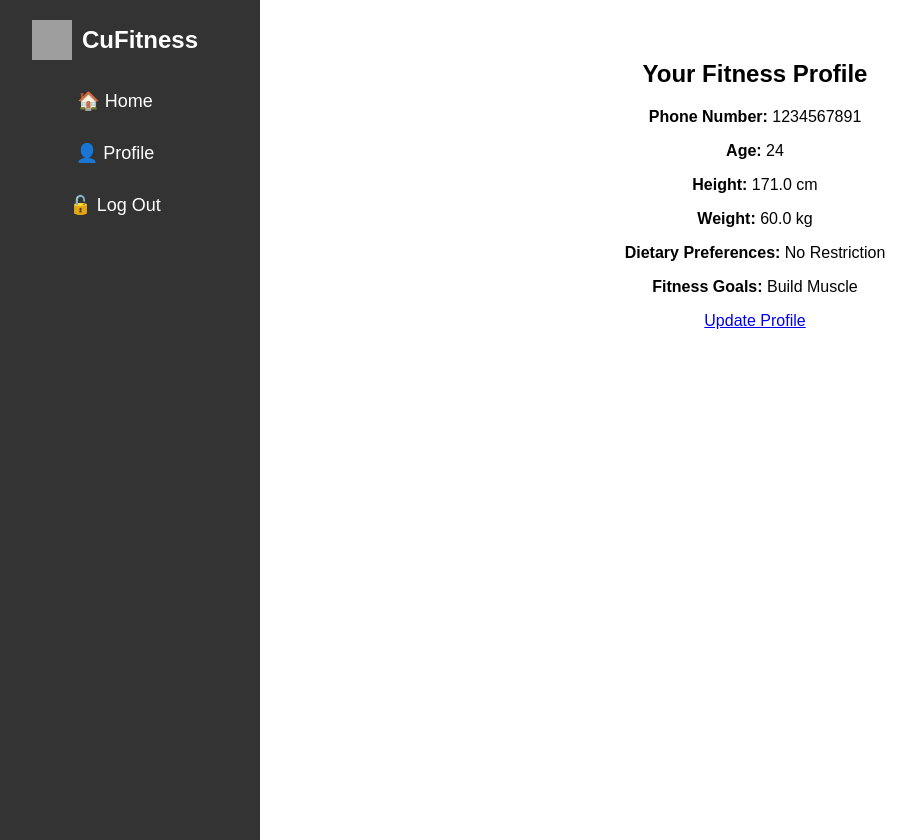
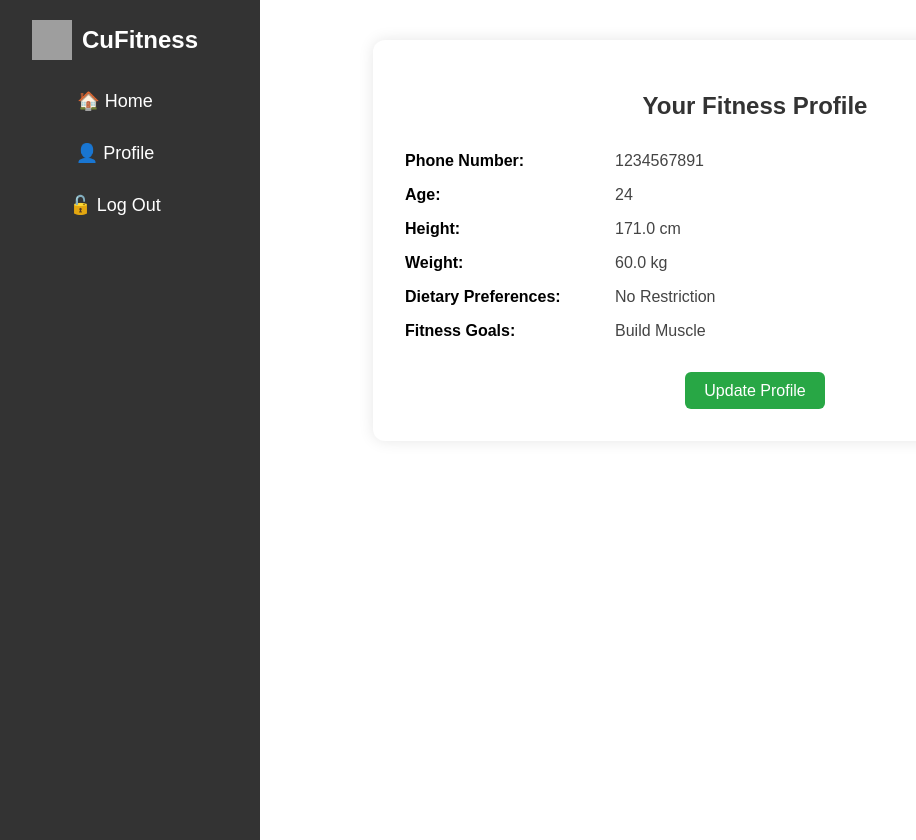
Before and after one commit to BharadwajCU-18/CU-Fitness, a Django app: template profiles/templates/profiles/profile.html in a window 1280 px wide. Shown: the whole page, without its empty margins (30-946 px from the left). Run offline with Django 5.2, Linux system fonts and the light colour scheme; the template is opened without the code that fills it: values that come from a table or form of the project are taken from there, others are empty; data comes from the database, SQL or seed files in the repository; both versions use the stored data as it was after the commit; grey boxes are pictures that could not be loaded.

Commit message:
Fixed bugs in workout plans and added css to profile,fitness progress page

```diff
--- a/profiles/templates/profiles/profile.html
+++ b/profiles/templates/profiles/profile.html
@@ -1,4 +1,64 @@
 {% extends 'base.html' %}
+
+{% block extra_css %}
+<style>
+  .container {
+    max-width: 700px;
+    margin: auto;
+    background-color: #fff;
+    padding: 2rem;
+    border-radius: 12px;
+    box-shadow: 0 0 15px rgba(0, 0, 0, 0.1);
+  }
+
+  h2 {
+    text-align: center;
+    color: #333;
+    margin-bottom: 2rem;
+  }
+
+  .profile-section {
+    display: flex;
+    flex-direction: column;
+    gap: 1rem;
+  }
+
+  .profile-row {
+    display: flex;
+    align-items: center;
+  }
+
+  .profile-label {
+    width: 200px;
+    font-weight: bold;
+    text-align: left;
+    margin-right: 10px;
+  }
+
+  .profile-value {
+    flex: 1;
+    text-align: left;
+    color: #444;
+  }
+
+  .btn-primary {
+    display: inline-block;
+    padding: 0.6rem 1.2rem;
+    background-color: #28a745; /* Green */
+    color: white;
+    border: none;
+    border-radius: 6px;
+    text-decoration: none;
+    cursor: pointer;
+    transition: background-color 0.3s ease;
+    margin-top: 2rem;
+  }
+
+  .btn-primary:hover {
+    background-color: #218838; /* Darker green */
+  }
+</style>
+{% endblock %}
 
 {% block content %}
 <div class="container">
@@ -6,17 +66,34 @@
 
   {% if fitness_profile %}
     <div class="profile-section">
-            <p><strong>Phone Number:</strong> {{ fitness_profile.phone_number|default:"Not provided" }}</p>
-            <p><strong>Age:</strong> {{ fitness_profile.age|default:"Not provided" }}</p>
-            <p><strong>Height:</strong> {{ fitness_profile.height|default:"Not provided" }} cm</p>
-            <p><strong>Weight:</strong> {{ fitness_profile.weight|default:"Not provided" }} kg</p>
-            <p><strong>Dietary Preferences:</strong> {{ fitness_profile.dietary_preferences|default:"Not provided" }}</p>
-            <p><strong>Fitness Goals:</strong> {{ fitness_profile.fitness_goals|default:"Not provided" }}</p>
+      <div class="profile-row">
+        <div class="profile-label">Phone Number:</div>
+        <div class="profile-value">{{ fitness_profile.phone_number|default:"Not provided" }}</div>
       </div>
-        <a href="{% url 'update_fitness_profile' %}" class="btn btn-primary">Update Profile</a>
-
+      <div class="profile-row">
+        <div class="profile-label">Age:</div>
+        <div class="profile-value">{{ fitness_profile.age|default:"Not provided" }}</div>
+      </div>
+      <div class="profile-row">
+        <div class="profile-label">Height:</div>
+        <div class="profile-value">{{ fitness_profile.height|default:"Not provided" }} cm</div>
+      </div>
+      <div class="profile-row">
+        <div class="profile-label">Weight:</div>
+        <div class="profile-value">{{ fitness_profile.weight|default:"Not provided" }} kg</div>
+      </div>
+      <div class="profile-row">
+        <div class="profile-label">Dietary Preferences:</div>
+        <div class="profile-value">{{ fitness_profile.dietary_preferences|default:"Not provided" }}</div>
+      </div>
+      <div class="profile-row">
+        <div class="profile-label">Fitness Goals:</div>
+        <div class="profile-value">{{ fitness_profile.fitness_goals|default:"Not provided" }}</div>
+      </div>
+    </div>
+    <a href="{% url 'update_fitness_profile' %}" class="btn-primary">Update Profile</a>
   {% else %}
-        <p>You don't have a fitness profile yet. <a href="{% url 'update_fitness_profile' %}">Create one now.</a></p>
+    <p>You don't have a fitness profile yet. <a href="{% url 'update_fitness_profile' %}" class="btn-primary">Create one now</a>.</p>
   {% endif %}
 </div>
 {% endblock %}
--- a/workoutPlanSuggestions/templates/workoutPlanSuggestions.html
+++ b/workoutPlanSuggestions/templates/workoutPlanSuggestions.html
@@ -44,7 +44,7 @@
     <div class="feedback-modal-content">
       <span class="feedback-close" onclick="closeFeedback()">&times;</span>
       <p>Please provide feedback for suggested workouts:</p>
-      <form method="post" action="{% url 'meal_feedback' %}" class="styled-form">
+      <form method="post" action="{% url 'workout_feedback' %}" class="styled-form">
         {% csrf_token %}
         <label>Rating (1–5):</label>
         <div class="rating-wrapper">
```
Also changed, not shown: fitnessProgress/templates/fitnessProgress.html (+48 -0 lines), profiles/templates/profiles/update_fitness_profile.html (+81 -11 lines), workoutPlanSuggestions/views.py (+20 -9 lines), db.sqlite3. Lines whose indentation alone changed are shown as unchanged.
